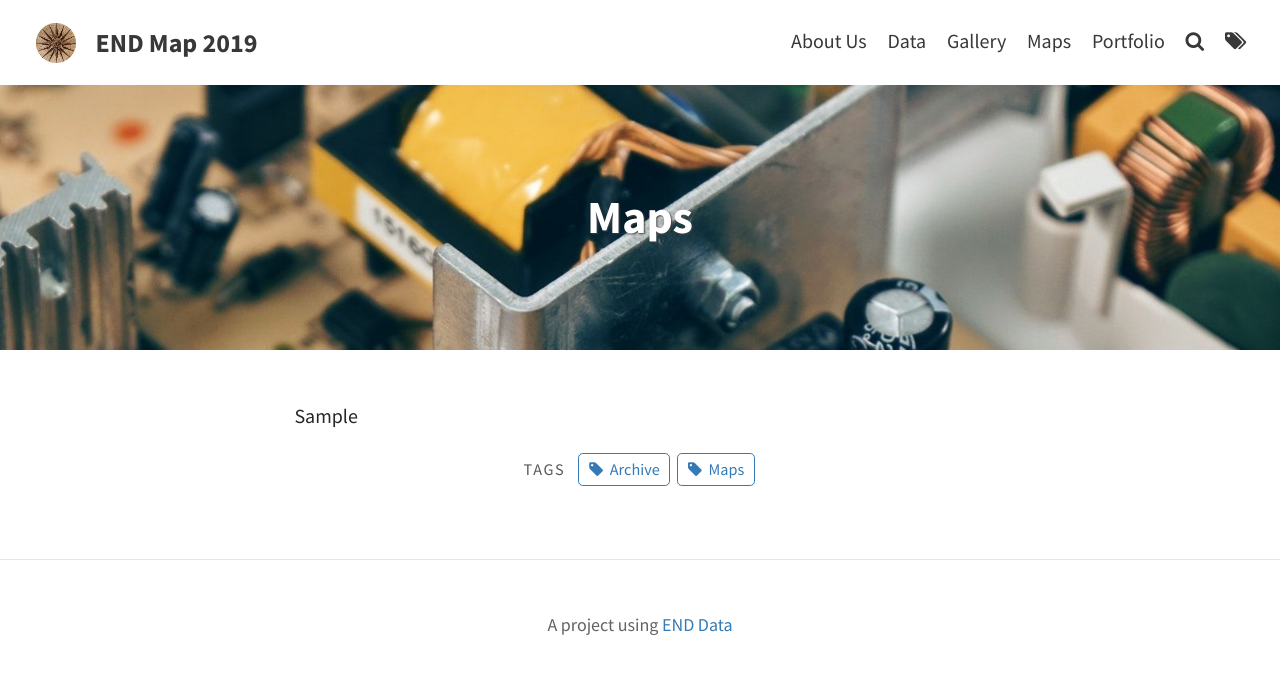
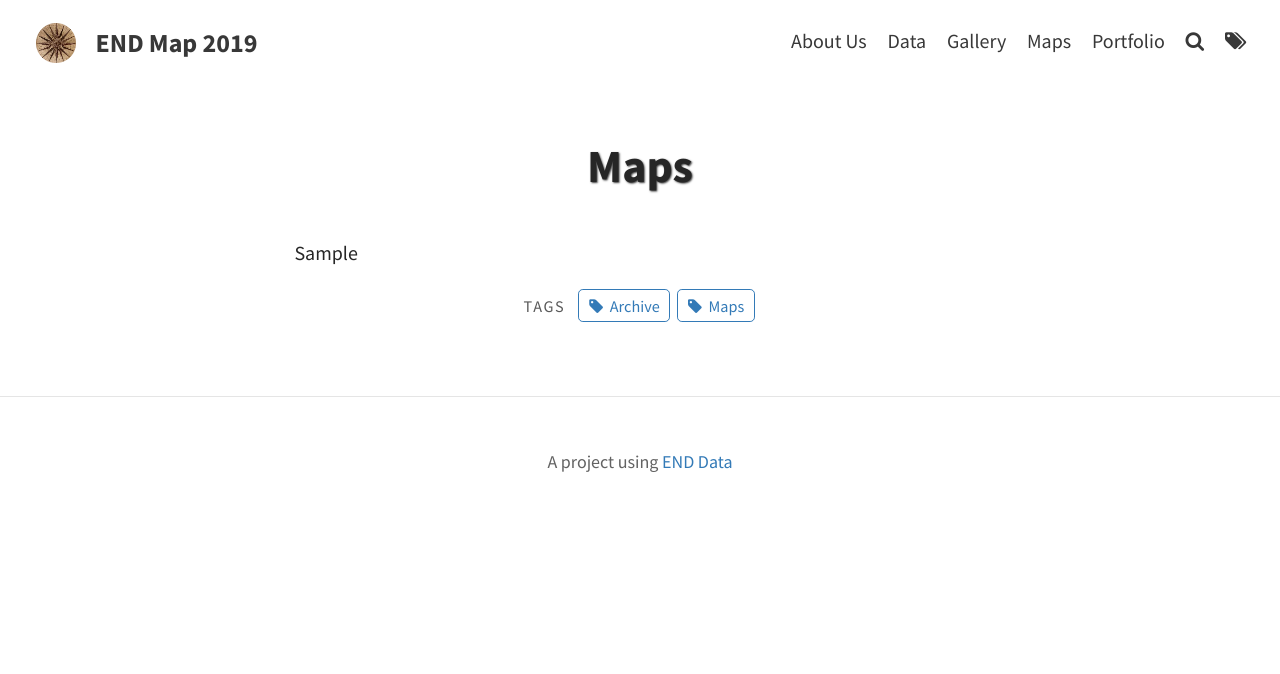
Before and after one commit to cholahan/end19, a Jekyll site: the page built from pages/maps.md, in a window 1280 px wide. Shown: the top 674 px of the page. Built offline with Jekyll 4.4.1, drawn with Linux system fonts in a browser that asks for light colours.

Commit message:
Update maps.md

```diff
--- a/pages/maps.md
+++ b/pages/maps.md
@@ -2,7 +2,6 @@
 layout: page
 title: Maps
 permalink: /maps/
-feature-img: "assets/img/pexels/circuit.jpeg"
 tags: [Maps, Archive]
 ---
 
```
